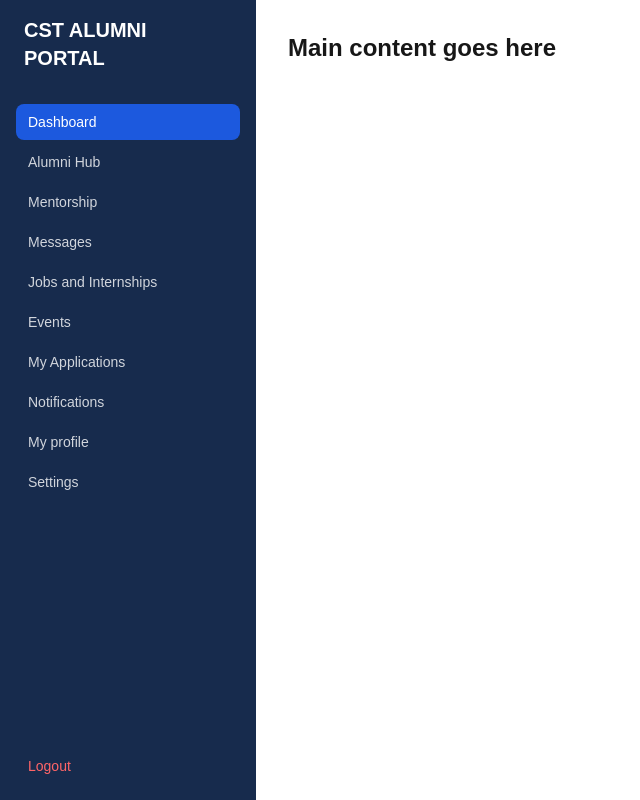
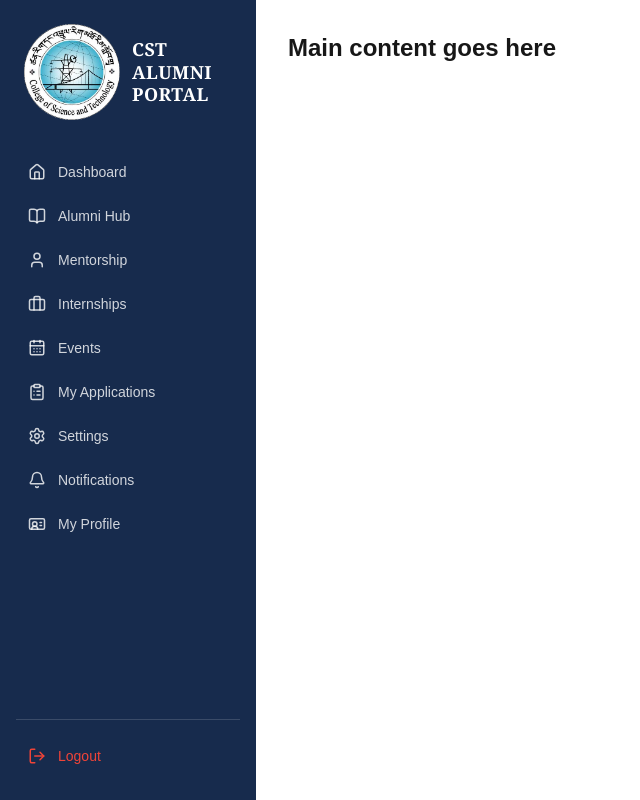
Before and after one commit to tandintashigyeltshen15/Group1_CapstoneProject_ASS2026, a Next.js app in the folder frontend/: page / in a window 1280 px wide. Shown: the whole page, without its empty margins (0-640 px from the left). Built offline with nearby package versions, Linux system fonts and the light colour scheme.

Commit message:
Add sidebar with CST logo and dashboard layout

```diff
--- a/frontend/package.json
+++ b/frontend/package.json
@@ -9,6 +9,7 @@
     "lint": "eslint"
   },
   "dependencies": {
+    "lucide-react": "^1.55.0",
     "next": "16.3.5",
     "react": "19.2.8",
     "react-dom": "19.2.8"
--- a/frontend/src/components/Sidebar.jsx
+++ b/frontend/src/components/Sidebar.jsx
@@ -1,40 +1,85 @@
+"use client";
+
+import Image from "next/image";
+import Link from "next/link";
+import { usePathname } from "next/navigation";
+import {
+  Home,
+  BookOpen,
+  User,
+  Briefcase,
+  CalendarDays,
+  ClipboardList,
+  Settings,
+  Bell,
+  IdCard,
+  LogOut,
+} from "lucide-react";
+
 const navItems = [
-  { label: "Dashboard", href: "/dashboard" },
-  { label: "Alumni Hub", href: "/alumni-hub" },
-  { label: "Mentorship", href: "/mentorship" },
-  { label: "Messages", href: "/messages" },
-  { label: "Jobs and Internships", href: "/jobs" },
-  { label: "Events", href: "/events" },
-  { label: "My Applications", href: "/applications" },
-  { label: "Notifications", href: "/notifications" },
-  { label: "My profile", href: "/profile" },
-  { label: "Settings", href: "/settings" },
+  { label: "Dashboard", href: "/dashboard", icon: Home },
+  { label: "Alumni Hub", href: "/alumni-hub", icon: BookOpen },
+  { label: "Mentorship", href: "/mentorship", icon: User },
+  { label: "Internships", href: "/internships", icon: Briefcase },
+  { label: "Events", href: "/events", icon: CalendarDays },
+  { label: "My Applications", href: "/applications", icon: ClipboardList },
+  { label: "Settings", href: "/settings", icon: Settings },
+  { label: "Notifications", href: "/notifications", icon: Bell },
+  { label: "My Profile", href: "/profile", icon: IdCard },
 ];
 
-export default function Sidebar({ activePage = "" }) {
+export default function Sidebar() {
+  const pathname = usePathname();
+
   return (
-    <aside className="bg-sidebar text-white w-64 min-h-screen flex flex-col p-4">
-      <div className="text-xl font-bold mb-8 px-2">CST ALUMNI PORTAL</div>
+    <aside className="bg-sidebar text-white w-64 h-screen shrink-0 flex flex-col px-4 py-6">
+      <div className="flex items-center gap-3 px-2 mb-8">
+        <Image
+          src="/cst-logo.png"
+          alt="CST logo"
+          width={72}
+          height={72}
+          className="h-24 w-24 shrink-0"
+          priority
+        />
+        <span className="font-serif text-lg font-bold leading-tight tracking-wide">
+          CST
+          <br />
+          ALUMNI
+          <br />
+          PORTAL
+        </span>
+      </div>
 
       <nav className="flex flex-col gap-1 flex-1">
-        {navItems.map((item) => (
-          <a
-            key={item.href}
-            href={item.href}
-            className={`px-3 py-2 rounded-lg text-sm ${
-              activePage === item.label
-                ? "bg-primary text-white"
-                : "text-gray-300 hover:bg-white/10"
-            }`}
-          >
-            {item.label}
-          </a>
-        ))}
+        {navItems.map(({ label, href, icon: Icon }) => {
+          const active = pathname === href || pathname.startsWith(href + "/");
+          return (
+            <Link
+              key={href}
+              href={href}
+              className={`flex items-center gap-3 px-3 py-2.5 rounded-lg text-sm font-medium transition-colors ${
+                active
+                  ? "bg-primary text-white"
+                  : "text-white/80 hover:bg-white/10 hover:text-white"
+              }`}
+            >
+              <Icon size={18} />
+              {label}
+            </Link>
+          );
+        })}
       </nav>
 
-      <a href="/logout" className="px-3 py-2 text-sm text-red-400 hover:bg-white/10 rounded-lg">
-        Logout
-      </a>
+      <div className="mt-4 border-t border-white/15 pt-4">
+        <button
+          type="button"
+          className="flex w-full items-center gap-3 px-3 py-2.5 rounded-lg text-sm font-medium text-danger transition-colors hover:bg-white/10"
+        >
+          <LogOut size={18} />
+          Logout
+        </button>
+      </div>
     </aside>
   );
 }
```
Also changed, not shown: frontend/public/cst-logo.png (added), 1 other file (tests, documents, lock files or other folders).
